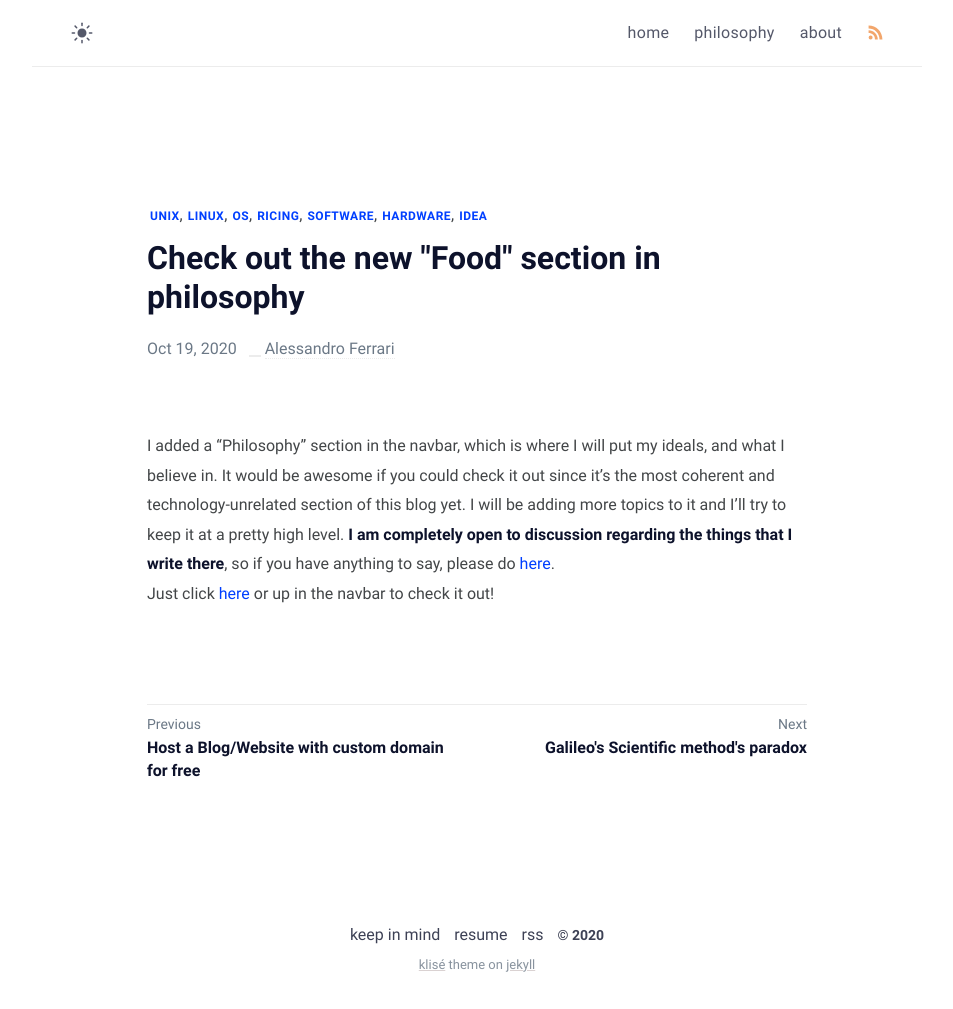
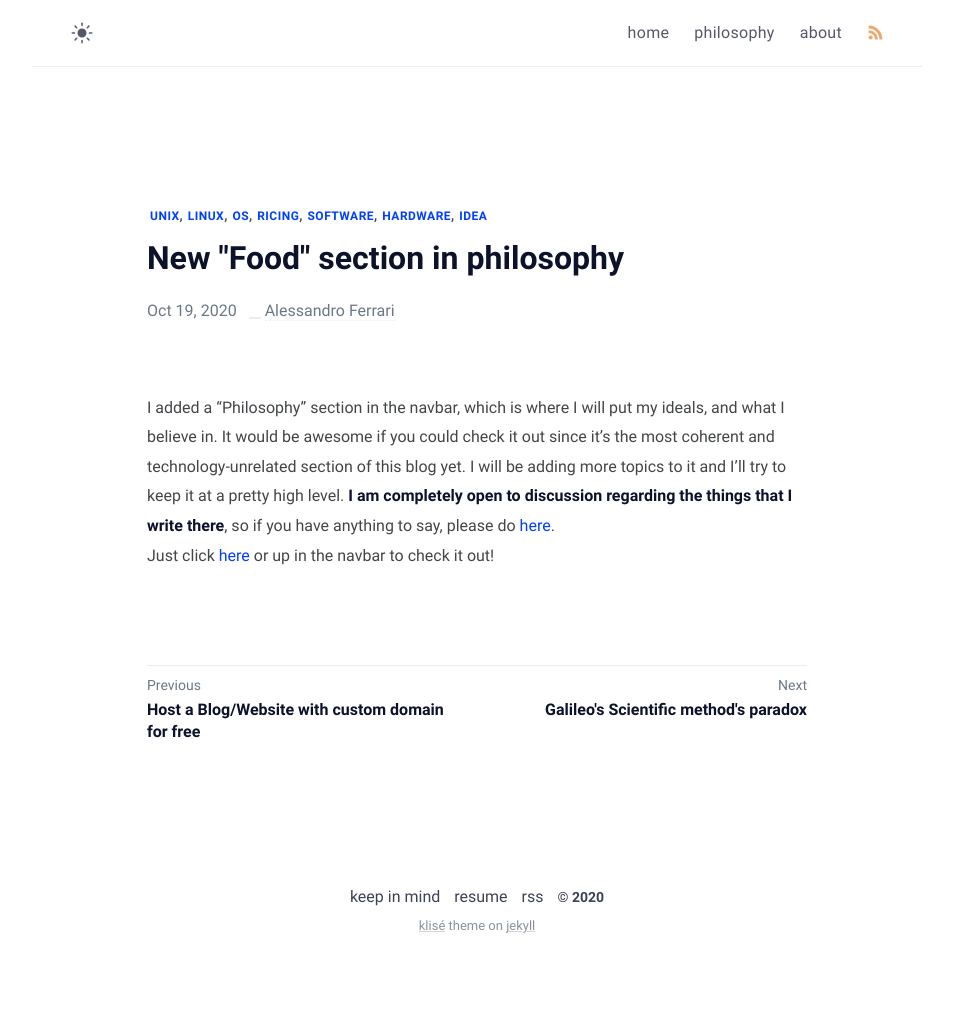
Before and after one commit to Ferryistaken/website, a Jekyll site: the page built from _posts/updated-philosophy-diet/2020-10-19-added-food-section.md, in a window 1280 px wide. Shown: the whole page, without its empty margins (163-1116 px from the left). Built offline with Jekyll 4.4.1, drawn with Linux system fonts in a browser that asks for light colours; after the commit the page ends 970 px from its top, so only the background shows below that.

Commit message:
changed cringe title

```diff
--- a/_posts/updated-philosophy-diet/2020-10-19-added-food-section.md
+++ b/_posts/updated-philosophy-diet/2020-10-19-added-food-section.md
@@ -1,6 +1,6 @@
 ---
 layout: post
-title: "Check out the new \"Food\" section in philosophy"
+title: "New \"Food\" section in philosophy"
 date: "2020-10-19 11:17:13"
 tags: [unix, linux, os, ricing, software, hardware, idea]
 description: My ideals
```
